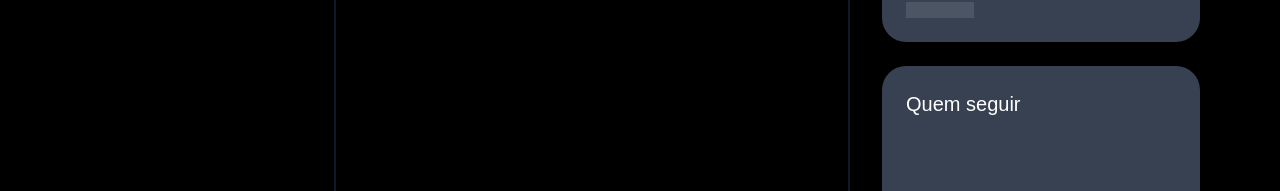
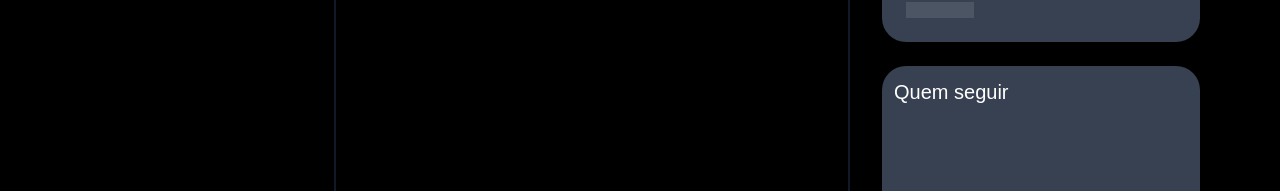
Before and after one commit to wesleydearaujoteixeira/redeSocialFrontEnd, a Next.js app in the folder Twitter/: page /home in a window 1280 px wide. Shown: the part 490-681 px from the top of the page. Built offline with nearby package versions, Linux system fonts and the light colour scheme.

Commit message:
enviando

```diff
--- a/Twitter/src/components/ui/recommendation-area.tsx
+++ b/Twitter/src/components/ui/recommendation-area.tsx
@@ -53,8 +53,8 @@ export const RecommendationArea = () => {
         }, [tk, userId]);
     return (
         <div className="bg-gray-700 rounded-3xl  h-[150px] lg:h-[400px] ">
-            <h2 className="text-xl p-6">Quem seguir</h2>
-            <div className="overflow-y-auto flex md:flex-col overflow-x-auto md:overflow-visible space-x-4 md:space-x-0 md:space-y-4 px-2 snap-x snap-mandatory">
+            <h2 className="text-xl p-3">Quem seguir</h2>
+            <div className="overflow-y-auto flex md:flex-col overflow-x-auto md:overflow-visible space-x-4 md:space-x-0 md:space-y-4 snap-x snap-mandatory">
                 {user && user.map((usuario) => {
                 return (
                     <div key={usuario.id}>
```
